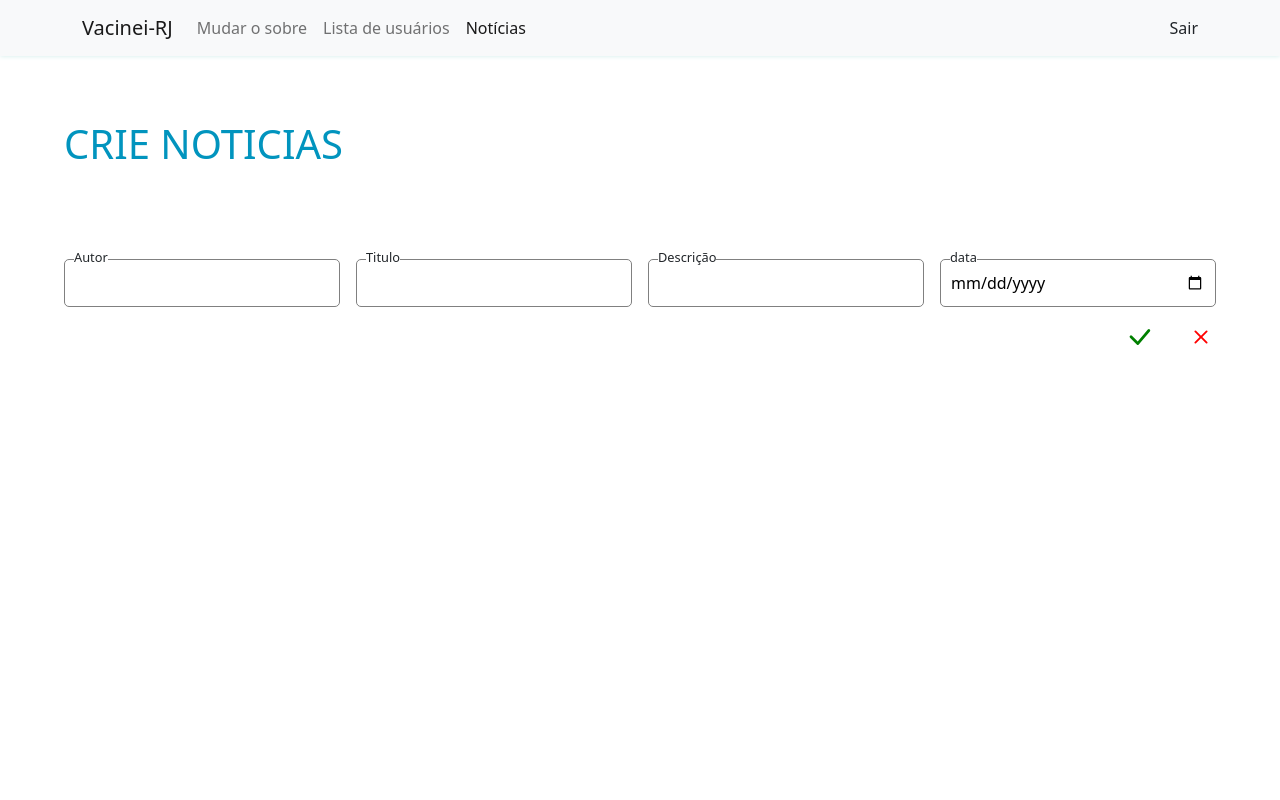
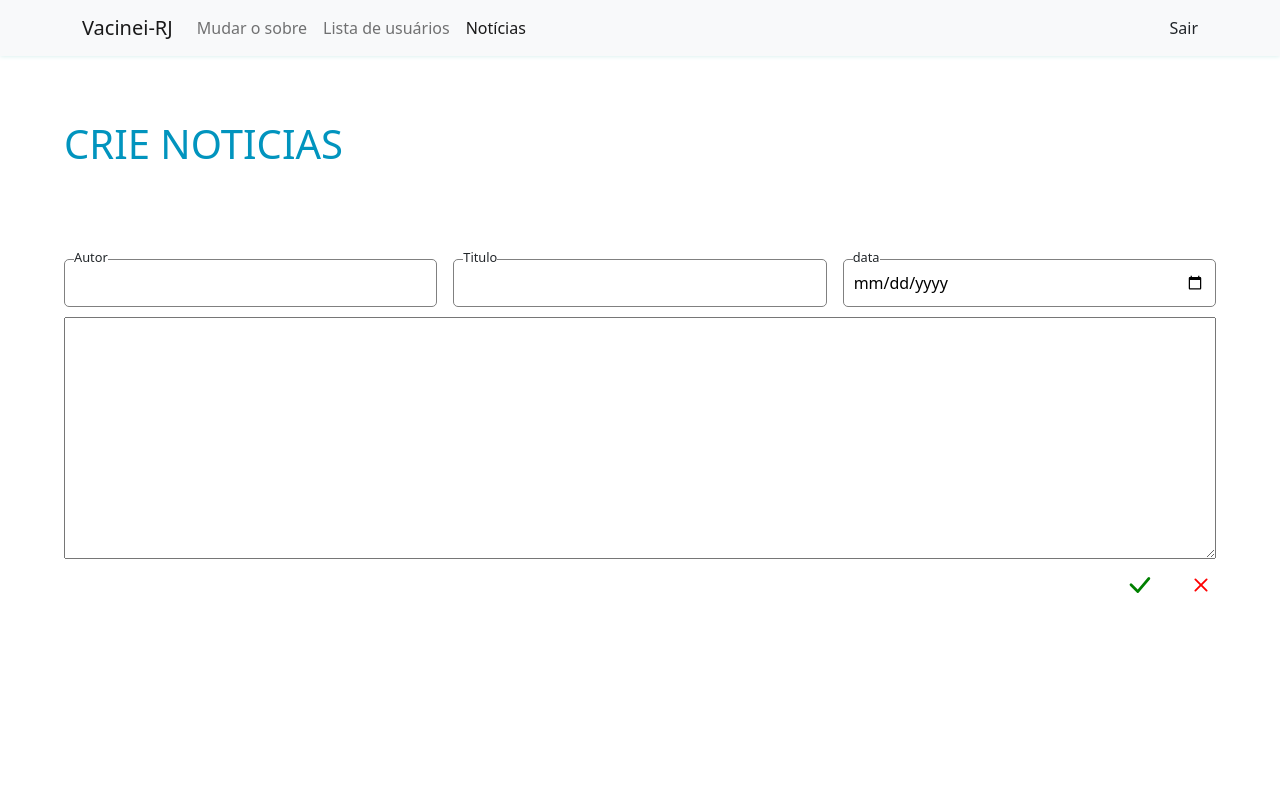
Before and after one commit to Naufra1/Projeto_5, a React (Vite) app in the folder Front-End/: page /admin/noticias in a window 1280 px wide. Shown: the top 800 px of the page. Built offline with nearby package versions, Linux system fonts and the light colour scheme; sample sign-in values are in the browser's storage.

Commit message:
Toques Finais

```diff
--- a/Front-End/src/components/Page/Admin/AdminPages/Noticias.css
+++ b/Front-End/src/components/Page/Admin/AdminPages/Noticias.css
@@ -0,0 +1,4 @@
+.textarea {
+  display: inline-block;
+  width: 100%;
+}
--- a/Front-End/src/components/Page/Admin/AdminPages/Noticias.jsx
+++ b/Front-End/src/components/Page/Admin/AdminPages/Noticias.jsx
@@ -2,6 +2,7 @@ import axios from "axios";
 import { useState } from "react";
 import { BsCheckLg, BsX } from "react-icons/bs";
 
+import "./Noticias.css";
 import Button from "../../../Forms/Button";
 import Input from "../../../Forms/Input";
 import Title from "../../../Layout/Title";
@@ -58,15 +59,17 @@ function Noticias() {
           />
           <Input
             handleOnChange={handleChange}
-            name="desc"
-            type="text"
-            customClass="user-inp desc"
-          />
-          <Input
-            handleOnChange={handleChange}
             name="data"
             type="date"
             customClass="user-inp data"
+          />
+        </div>
+        <div className="textarea">
+          <textarea
+            onChange={handleChange}
+            name="desc"
+            className="user-inp desc"
+            rows={10}
           />
         </div>
         <div className="user-check">
--- a/Front-End/src/components/Page/Cadastro.jsx
+++ b/Front-End/src/components/Page/Cadastro.jsx
@@ -6,6 +6,7 @@ import "./Estilos/Cadastro.css";
 import Button from "../Forms/Button";
 import Input from "../Forms/Input";
 import Title from "../Layout/Title";
+import Message from "../Layout/Message";
 
 function Cadastro() {
   let [cadastro, setCadastro] = useState({
@@ -29,6 +30,8 @@ function Cadastro() {
     Password: "",
   });
   let [redirect, setRedirect] = useState(false);
+  const [mensagem, setMensagem] = useState("");
+  const [type, setType] = useState();
 
   function cadastroChange(e) {
     setCadastro((prev) => ({ ...prev, [e.target.name]: e.target.value }));
@@ -67,6 +70,12 @@ function Cadastro() {
         .then((resp) => {
           setRedirect(true);
           console.log(resp.data);
+          setMensagem("");
+
+          if (mensagem == "") {
+            setMensagem("Cadastrado com sucesso.");
+            setType("success");
+          }
         });
     } catch (err) {
       console.log(`teste ${err}`);
@@ -76,6 +85,7 @@ function Cadastro() {
   return (
     <section className="form cadastro">
       {redirect && <Navigate to="/login" replace={true} />}
+      {mensagem && <Message type={type} msg={mensagem} />}
       <Title titulo="Cadastro" />
       <form className="teste" onSubmit={handleSubmit}>
         <div className="formulario nome-cpf">
--- a/Front-End/src/components/Page/Home.jsx
+++ b/Front-End/src/components/Page/Home.jsx
@@ -22,30 +22,6 @@ function Home() {
       console.log(data);
       setRemoveloading(true);
     });
-    axios
-      .get("https://vacineirj-api.onrender.com/user/show/sintomas")
-      .then((resp) => {
-        let data = resp.data.show.sintomas;
-        setSintomas(data);
-        console.log(data);
-        setRemoveloading(true);
-      });
-    axios
-      .get("https://vacineirj-api.onrender.com/user/show/risco")
-      .then((resp) => {
-        let data = resp.data.show.risco;
-        setRisco(data);
-        console.log(data);
-        setRemoveloading(true);
-      });
-    axios
-      .get("https://vacineirj-api.onrender.com/user/show/prof")
-      .then((resp) => {
-        let data = resp.data.show.prof;
-        setProfissional(data);
-        console.log(data);
-        setRemoveloading(true);
-      });
   }, []);
 
   return (
@@ -59,29 +35,6 @@ function Home() {
         </LinkContainer>
       </div>
       {removeLoading ? (
-        <>
-          <div className="dados">
-            <h3>Alguns Dados:</h3>
-            <div className="dado sintomas">
-              <div className="dado-texto">
-                Quantidade de Homens que tem sintomas
-              </div>
-              <div className="dado-result">{sintomas}</div>
-            </div>
-            <div className="dado risco">
-              <div className="dado-texto">
-                Quantidade de Idosos que pegaram covid
-              </div>
-              <div className="dado-result">{risco}</div>
-            </div>
-            <div className="dado profissional">
-              <div className="dado-texto">
-                Quantidade de profissionais que trabalham em laboratórios que
-                pegaram covid
-              </div>
-              <div className="dado-result">{profissional}</div>
-            </div>
-          </div>
         <div className="home-noticiais">
           <h3>Ultimas notícias:</h3>
           {noticiais &&
@@ -104,7 +57,6 @@ function Home() {
               </div>
             ))}
         </div>
-        </>
       ) : (
         <Loading />
       )}
--- a/Front-End/src/components/Page/Login.jsx
+++ b/Front-End/src/components/Page/Login.jsx
@@ -1,13 +1,15 @@
 import Button from "../Forms/Button";
 import Input from "../Forms/Input";
 import Title from "../Layout/Title";
+import Message from "../Layout/Message";
 
 import { useContext } from "react";
 import { LoginContext } from "../../context/LoginContext";
 import { Navigate } from "react-router-dom";
 
 function Login() {
-  const { setUser, user, handleLogin } = useContext(LoginContext);
+  const { setUser, user, handleLogin, mensagem, type } =
+    useContext(LoginContext);
 
   function handleChange(e) {
     setUser((prev) => ({ ...prev, [e.target.name]: e.target.value }));
@@ -18,6 +20,7 @@ function Login() {
       <Title titulo="Login" />
       {user.admin && <Navigate to="/admin/about" replace={true} />}
       {user.client && <Navigate to="/Funcionalidades" replace={true} />}
+      {mensagem && <Message type={type} msg={mensagem} />}
       <form onSubmit={handleLogin}>
         <div>
           <Input
--- a/Front-End/src/context/LoginContext.jsx
+++ b/Front-End/src/context/LoginContext.jsx
@@ -10,6 +10,8 @@ export default function LoginProvider({ children }) {
     client: false,
     admin: false,
   });
+  const [mensagem, setMensagem] = useState("");
+  const [type, setType] = useState();
 
   async function handleLogin(e) {
     e.preventDefault();
@@ -30,6 +32,12 @@ export default function LoginProvider({ children }) {
         password: resp.data.password,
         admin: true,
       });
+      setMensagem("");
+
+      if (mensagem == "") {
+        setMensagem("Mensagem enviada com sucesso.");
+        setType("success");
+      }
       sessionStorage.setItem("admin", JSON.stringify(resp.data.adm));
       sessionStorage.setItem("admin-token", JSON.stringify(resp.data.token));
     } catch {
@@ -43,23 +51,16 @@ export default function LoginProvider({ children }) {
         password: resp.data.password,
         client: true,
       });
+      setMensagem("");
+
+      if (mensagem == "") {
+        setMensagem("Mensagem enviada com sucesso.");
+        setType("success");
+      }
       sessionStorage.setItem("user", JSON.stringify(resp.data.user));
       sessionStorage.setItem("user-token", JSON.stringify(resp.data.token));
     }
   }
-
-  // async function handleLogin(e) {
-  //   e.preventDefault();
-  //   const resp = await axios.post("https://vacineirj-api.onrender.com/adm/login", user);
-  //   setUser({
-  //     email: resp.data.email,
-  //     password: resp.data.password,
-  //     client: true,
-  //   });
-  //   sessionStorage.setItem("user", JSON.stringify(resp.data));
-  //   sessionStorage.setItem("token", JSON.stringify(resp.data.token));
-  //   console.log(resp.data.email);
-  // }
 
   function handleLogout() {
     setUser({
@@ -73,7 +74,7 @@ export default function LoginProvider({ children }) {
   }
 
   return (
-    <LoginContext.Provider value={{ setUser, user, handleLogin, handleLogout }}>
+    <LoginContext.Provider value={{ setUser, user, handleLogin, handleLogout, mensagem, type }}>
       {children}
     </LoginContext.Provider>
   );
```
Also changed, not shown: 1 other file (tests, documents, lock files or other folders). Lines whose indentation alone changed are shown as unchanged.
